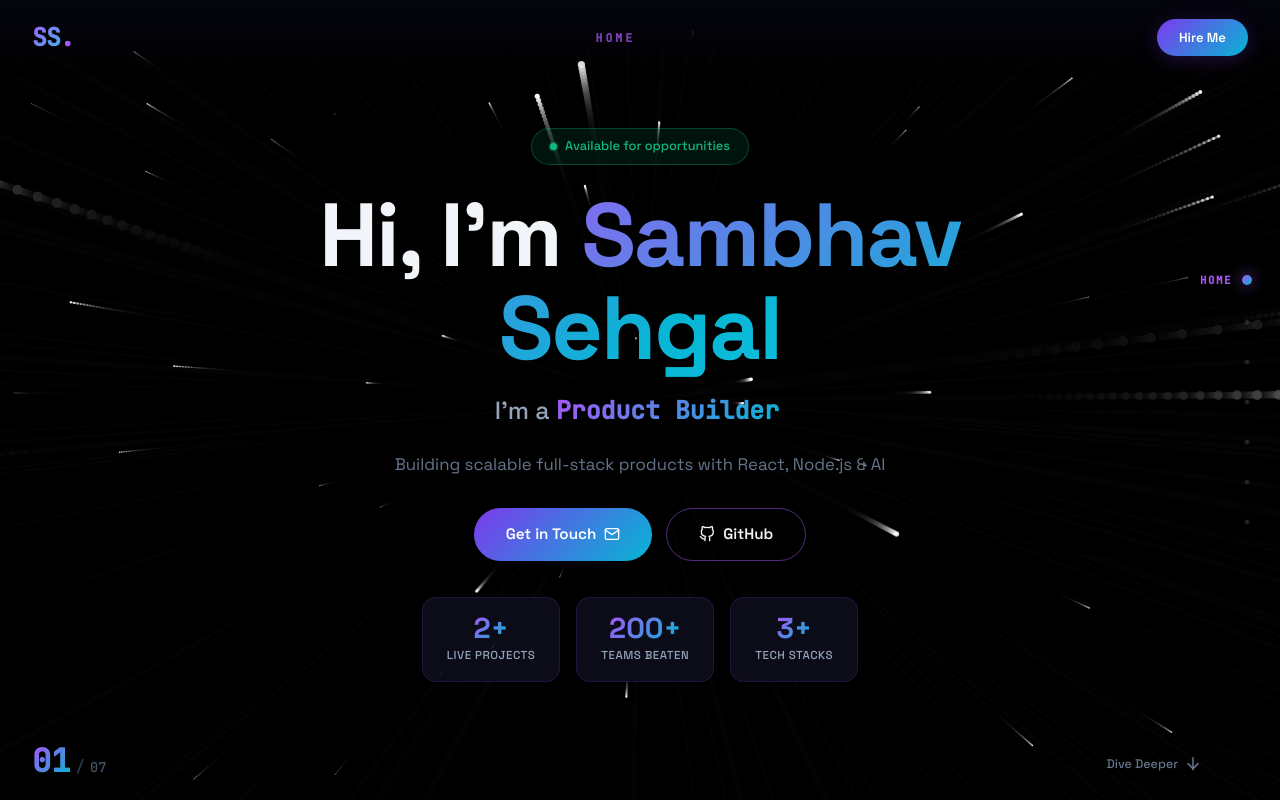
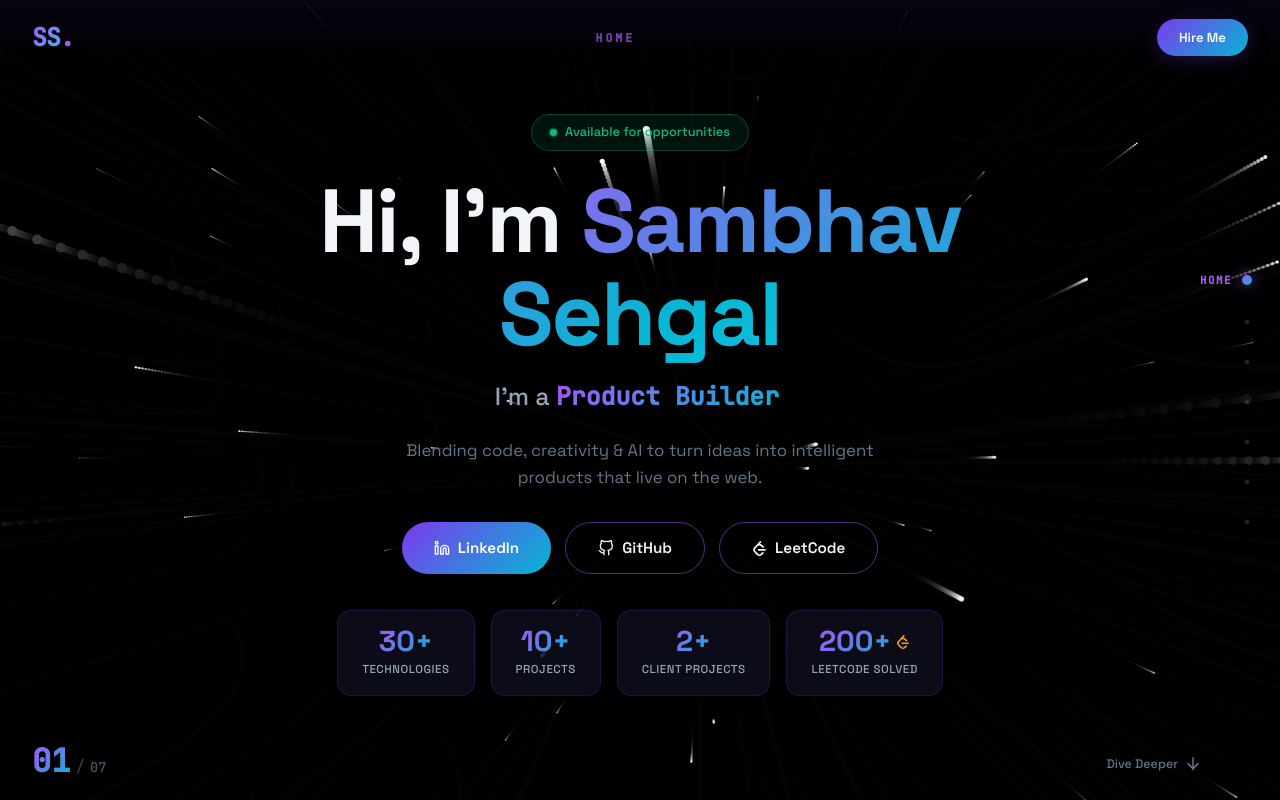
Before and after one commit to sambhav-007/SambhavSehgal, a React (Vite) app in the folder portfolio/: page / in a window 1280 px wide. Built offline with nearby package versions, Linux system fonts and the light colour scheme; no server answers.

Commit message:
feat(slides): update HeroSlide and SkillsSlide components with new stats and improved layout

```diff
--- a/portfolio/src/components/ParticleBackground.jsx
+++ b/portfolio/src/components/ParticleBackground.jsx
@@ -11,6 +11,11 @@ export default function ParticleBackground() {
     let particles = []
     // scrollVel: positive = outward (forward), negative = inward (backward), decays to 0
     let scrollVel = 0
+    // Mouse parallax — vanishing point lags behind cursor in opposite direction
+    let mouseX = 0, mouseY = 0          // raw cursor (0..1 normalised)
+    let vpOffX = 0, vpOffY = 0          // current lerped offset (px)
+    const VP_STRENGTH = 65              // max offset in px
+    const VP_LERP     = 0.04            // smoothing speed
 
     const resize = () => {
       canvas.width = window.innerWidth
@@ -49,9 +54,7 @@ export default function ParticleBackground() {
         this.prevSy  = null
       }
 
-      update(dz) {
-        const cx = canvas.width  / 2
-        const cy = canvas.height / 2
+      update(dz, cx, cy) {
         this.prevSx = this.x3 / this.z * FOV + cx
         this.prevSy = this.y3 / this.z * FOV + cy
 
@@ -60,10 +63,7 @@ export default function ParticleBackground() {
         if (this.z > Z_FAR)   this.reset(false)
       }
 
-      draw() {
-        const cx = canvas.width  / 2
-        const cy = canvas.height / 2
-
+      draw(cx, cy) {
         const sx  = this.x3 / this.z  * FOV + cx
         const sy  = this.y3 / this.z  * FOV + cy
 
@@ -102,12 +102,20 @@ export default function ParticleBackground() {
       ctx.fillStyle = 'rgba(0,0,0,0.14)'
       ctx.fillRect(0, 0, canvas.width, canvas.height)
 
+      // Lerp vanishing point opposite to cursor — far stars barely shift, near stars shift fully
+      const targetOffX = -(mouseX - 0.5) * 2 * VP_STRENGTH
+      const targetOffY = -(mouseY - 0.5) * 2 * VP_STRENGTH
+      vpOffX += (targetOffX - vpOffX) * VP_LERP
+      vpOffY += (targetOffY - vpOffY) * VP_LERP
+      const cx = canvas.width  / 2 + vpOffX
+      const cy = canvas.height / 2 + vpOffY
+
       // dz: z-decrease per frame — scrollVel boosts or reverses it
       const dz = BASE_DZ + scrollVel * 14
       scrollVel *= 0.92
       if (Math.abs(scrollVel) < 0.003) scrollVel = 0
 
-      particles.forEach(p => { p.update(dz); p.draw() })
+      particles.forEach(p => { p.update(dz, cx, cy); p.draw(cx, cy) })
       animationId = requestAnimationFrame(animate)
     }
     animate()
@@ -117,11 +125,17 @@ export default function ParticleBackground() {
       const contrib = Math.sign(e.deltaY) * Math.min(Math.abs(e.deltaY), 60) / 60 * 0.45
       scrollVel = Math.max(-1, Math.min(1, scrollVel + contrib))
     }
+    const onMouseMove = (e) => {
+      mouseX = e.clientX / window.innerWidth
+      mouseY = e.clientY / window.innerHeight
+    }
     window.addEventListener('wheel', onWheel, { passive: true })
+    window.addEventListener('mousemove', onMouseMove)
 
     return () => {
       window.removeEventListener('resize', resize)
       window.removeEventListener('wheel', onWheel)
+      window.removeEventListener('mousemove', onMouseMove)
       cancelAnimationFrame(animationId)
     }
   }, [])
--- a/portfolio/src/components/slides/HeroSlide.jsx
+++ b/portfolio/src/components/slides/HeroSlide.jsx
@@ -1,14 +1,92 @@
-import { useState, useEffect } from 'react'
+import { useState, useEffect, useRef } from 'react'
 import { motion } from 'framer-motion'
-import { FiMail, FiGithub } from 'react-icons/fi'
+import { FiGithub, FiLinkedin } from 'react-icons/fi'
 import s from './slides.module.css'
 
 const ROLES = ['Full-Stack Developer', 'Product Builder', 'Public Speaker', 'Problem Solver']
+
+// Counts up from 0 to `target` over `duration` ms, then appends `suffix`
+function useCountUp(target, duration = 1200, delay = 1100) {
+  const [display, setDisplay] = useState('0')
+  const rafRef = useRef(null)
+
+  useEffect(() => {
+    if (target == null) return
+    // Parse numeric part and suffix (e.g. "35+" → 35, "+")
+    const numStr = String(target)
+    const suffix = numStr.replace(/[0-9]/g, '')
+    const end    = parseInt(numStr) || 0
+
+    let startTime = null
+    const delayTimer = setTimeout(() => {
+      const tick = (ts) => {
+        if (!startTime) startTime = ts
+        const progress = Math.min((ts - startTime) / duration, 1)
+        // Ease out cubic
+        const eased = 1 - Math.pow(1 - progress, 3)
+        setDisplay(String(Math.round(eased * end)) + suffix)
+        if (progress < 1) rafRef.current = requestAnimationFrame(tick)
+      }
+      rafRef.current = requestAnimationFrame(tick)
+    }, delay)
+
+    return () => {
+      clearTimeout(delayTimer)
+      if (rafRef.current) cancelAnimationFrame(rafRef.current)
+    }
+  }, [target, duration, delay])
+
+  return display
+}
+
+function StatBox({ value, label, delay = 1100, href, icon }) {
+  const counted = useCountUp(value, 1100, delay)
+  const inner = (
+    <>
+      <span className={s.statVal} style={icon ? { display: 'flex', alignItems: 'center', gap: 5 } : {}}>
+        {counted}{icon}
+      </span>
+      <span className={s.statLbl}>{label}</span>
+    </>
+  )
+  if (href) {
+    return (
+      <a href={href} target="_blank" rel="noopener noreferrer" className={s.stat} style={{ textDecoration: 'none', cursor: 'pointer' }}>
+        {inner}
+      </a>
+    )
+  }
+  return <div className={s.stat}>{inner}</div>
+}
 
 export default function HeroSlide() {
   const [ri, setRi] = useState(0)
   const [text, setText] = useState('')
   const [typing, setTyping] = useState(true)
+  const [leetcodeSolved, setLeetcodeSolved] = useState(null)
+
+  useEffect(() => {
+    // Hardcoded fallback — update this periodically to match your real count
+    const FALLBACK = '200+'
+    const controller = new AbortController()
+    const timer = setTimeout(() => {
+      controller.abort()
+      setLeetcodeSolved(prev => prev ?? FALLBACK)
+    }, 4000)
+
+    fetch('https://leetcode-stats-api.herokuapp.com/sambhavsehgal', { signal: controller.signal })
+      .then(r => r.ok ? r.json() : null)
+      .then(data => {
+        clearTimeout(timer)
+        setLeetcodeSolved(data?.totalSolved ?? FALLBACK)
+      })
+      .catch(() => {
+        clearTimeout(timer)
+        setLeetcodeSolved(FALLBACK)
+      })
+
+    return () => { controller.abort(); clearTimeout(timer) }
+  }, [])
 
   useEffect(() => {
     const role = ROLES[ri]
@@ -31,7 +109,14 @@ export default function HeroSlide() {
     }
   }, [text, typing, ri])
 
-  const stats = [['2+', 'Live Projects'], ['200+', 'Teams Beaten'], ['3+', 'Tech Stacks']]
+  const stats = [['30+', 'Technologies'], ['10+', 'Projects'], ['2+', 'Client Projects']]
+  const lcVal = leetcodeSolved != null ? `${leetcodeSolved}` : '200+'
+
+  const lcIcon = (
+    <svg width="14" height="14" viewBox="0 0 24 24" fill="#f89f1b" style={{ flexShrink: 0 }}>
+      <path d="M13.483 0a1.374 1.374 0 0 0-.961.438L7.116 6.226l-3.854 4.126a5.266 5.266 0 0 0-1.209 2.104 5.352 5.352 0 0 0-.125.513 5.527 5.527 0 0 0 .062 2.362 5.83 5.83 0 0 0 .349 1.017 5.938 5.938 0 0 0 1.271 1.818l4.277 4.193.039.038c2.248 2.165 5.852 2.133 8.063-.074l2.396-2.392c.54-.54.54-1.414.001-1.955a1.384 1.384 0 0 0-1.957-.001l-2.396 2.392a3.021 3.021 0 0 1-4.205.038l-.02-.019-4.276-4.193c-.652-.64-.972-1.469-.948-2.263a2.68 2.68 0 0 1 .066-.523 2.545 2.545 0 0 1 .619-1.164L9.13 8.114c1.058-1.134 3.204-1.27 4.43-.278l3.501 2.831c.593.48 1.461.387 1.94-.207a1.384 1.384 0 0 0-.207-1.943l-3.5-2.831c-.8-.647-1.766-1.045-2.774-1.202l2.015-2.158A1.384 1.384 0 0 0 13.483 0zm-2.866 12.815a1.38 1.38 0 0 0-1.38 1.382 1.38 1.38 0 0 0 1.38 1.382H20.79a1.38 1.38 0 0 0 1.38-1.382 1.38 1.38 0 0 0-1.38-1.382z"/>
+    </svg>
+  )
 
   return (
     <div className={s.heroWrap}>
@@ -72,7 +157,7 @@ export default function HeroSlide() {
         animate={{ opacity: 1 }}
         transition={{ delay: 0.75 }}
       >
-        Building scalable full-stack products with React, Node.js &amp; AI
+        Blending code, creativity & AI to turn ideas into intelligent products that live on the web.
       </motion.p>
 
       <motion.div
@@ -81,11 +166,14 @@ export default function HeroSlide() {
         animate={{ opacity: 1, y: 0 }}
         transition={{ delay: 0.9 }}
       >
-        <a href="mailto:sambhav.sehgal.007@gmail.com" className="btn-primary">
-          <span>Get in Touch</span><FiMail size={16} />
+        <a href="https://www.linkedin.com/in/sambhav-sehgal-8b6a04259/" target="_blank" rel="noopener noreferrer" className="btn-primary">
+          <FiLinkedin size={16} /> LinkedIn
         </a>
-        <a href="https://github.com" target="_blank" rel="noopener noreferrer" className="btn-outline">
+        <a href="https://github.com/SambhavSehgal" target="_blank" rel="noopener noreferrer" className="btn-outline">
           <FiGithub size={16} /> GitHub
+        </a>
+        <a href="https://leetcode.com/u/sambhavsehgal/" target="_blank" rel="noopener noreferrer" className="btn-outline">
+          <svg width="15" height="15" viewBox="0 0 24 24" fill="currentColor"><path d="M13.483 0a1.374 1.374 0 0 0-.961.438L7.116 6.226l-3.854 4.126a5.266 5.266 0 0 0-1.209 2.104 5.352 5.352 0 0 0-.125.513 5.527 5.527 0 0 0 .062 2.362 5.83 5.83 0 0 0 .349 1.017 5.938 5.938 0 0 0 1.271 1.818l4.277 4.193.039.038c2.248 2.165 5.852 2.133 8.063-.074l2.396-2.392c.54-.54.54-1.414.001-1.955a1.384 1.384 0 0 0-1.957-.001l-2.396 2.392a3.021 3.021 0 0 1-4.205.038l-.02-.019-4.276-4.193c-.652-.64-.972-1.469-.948-2.263a2.68 2.68 0 0 1 .066-.523 2.545 2.545 0 0 1 .619-1.164L9.13 8.114c1.058-1.134 3.204-1.27 4.43-.278l3.501 2.831c.593.48 1.461.387 1.94-.207a1.384 1.384 0 0 0-.207-1.943l-3.5-2.831c-.8-.647-1.766-1.045-2.774-1.202l2.015-2.158A1.384 1.384 0 0 0 13.483 0zm-2.866 12.815a1.38 1.38 0 0 0-1.38 1.382 1.38 1.38 0 0 0 1.38 1.382H20.79a1.38 1.38 0 0 0 1.38-1.382 1.38 1.38 0 0 0-1.38-1.382z"/></svg> LeetCode
         </a>
       </motion.div>
 
@@ -95,12 +183,16 @@ export default function HeroSlide() {
         animate={{ opacity: 1, y: 0 }}
         transition={{ delay: 1.05 }}
       >
-        {stats.map(([v, l]) => (
-          <div key={l} className={s.stat}>
-            <span className={s.statVal}>{v}</span>
-            <span className={s.statLbl}>{l}</span>
-          </div>
+        {stats.map(([v, l], i) => (
+          <StatBox key={l} value={v} label={l} delay={1100 + i * 120} />
         ))}
+        <StatBox
+          value={lcVal}
+          label="LeetCode Solved"
+          delay={1460}
+          href="https://leetcode.com/u/sambhavsehgal/"
+          icon={lcIcon}
+        />
       </motion.div>
     </div>
   )
--- a/portfolio/src/components/slides/SkillsSlide.jsx
+++ b/portfolio/src/components/slides/SkillsSlide.jsx
@@ -2,22 +2,60 @@ import { motion } from 'framer-motion'
 import TunnelSlide from '../TunnelSlide'
 import s from './slides.module.css'
 
+// ── Honest, single-tech bars ─────────────────────────────────────────────────
 const BARS = [
-  { name: 'JavaScript / ES6+', pct: 92, color: 'linear-gradient(90deg,#eab308,#f59e0b)' },
-  { name: 'React.js / Vite',   pct: 90, color: 'linear-gradient(90deg,#06b6d4,#0ea5e9)' },
-  { name: 'Node.js / Express', pct: 85, color: 'linear-gradient(90deg,#22c55e,#16a34a)' },
-  { name: 'MySQL / Sequelize', pct: 80, color: 'linear-gradient(90deg,#f97316,#ea580c)' },
-  { name: 'Framer Motion',     pct: 82, color: 'linear-gradient(90deg,#a855f7,#7c3aed)' },
-  { name: 'Python / OpenCV',   pct: 72, color: 'linear-gradient(90deg,#3b82f6,#6366f1)' },
+  { name: 'Java',        pct: 82, color: 'linear-gradient(90deg,#a855f7,#7c3aed)' },
+  { name: 'JavaScript',  pct: 80, color: 'linear-gradient(90deg,#eab308,#f59e0b)' },
+  { name: 'React',       pct: 78, color: 'linear-gradient(90deg,#06b6d4,#0ea5e9)' },
+  { name: 'SQL',         pct: 76, color: 'linear-gradient(90deg,#f97316,#ea580c)' },
+  { name: 'Node.js',     pct: 74, color: 'linear-gradient(90deg,#22c55e,#16a34a)' },
+  { name: 'Python',      pct: 72, color: 'linear-gradient(90deg,#3b82f6,#6366f1)' },
+
 ]
 
 const GROUPS = [
-  { name: 'Frontend', color: '#a855f7', bg: 'rgba(168,85,247,0.08)', tags: ['React', 'Vite', 'Framer Motion', 'CSS Modules'] },
-  { name: 'Backend',  color: '#06b6d4', bg: 'rgba(6,182,212,0.08)',  tags: ['Node.js', 'Express 5', 'REST APIs'] },
-  { name: 'Database', color: '#22c55e', bg: 'rgba(34,197,94,0.08)',  tags: ['MySQL', 'Sequelize ORM'] },
-  { name: 'Auth',     color: '#f59e0b', bg: 'rgba(245,158,11,0.08)', tags: ['Passport.js', 'JWT', 'OAuth2', 'SendGrid'] },
-  { name: 'AI / ML',  color: '#ec4899', bg: 'rgba(236,72,153,0.08)', tags: ['Gemini API', 'OpenCV', 'ML Pipelines'] },
-  { name: 'Languages',color: '#8b5cf6', bg: 'rgba(139,92,246,0.08)', tags: ['JavaScript', 'Python', 'HTML/CSS'] },
+  {
+    name: '🚀 Languages',
+    color: '#eab308',
+    bg: 'rgba(234,179,8,0.08)',
+    tags: ['Java', 'C++', 'Python', 'JavaScript', 'C'],
+  },
+  {
+    name: '🌐 Frontend',
+    color: '#06b6d4',
+    bg: 'rgba(6,182,212,0.08)',
+    tags: ['HTML', 'CSS', 'React', 'Tailwind CSS', 'Framer Motion', 'Vite'],
+  },
+  {
+    name: '⚙️ Backend',
+    color: '#22c55e',
+    bg: 'rgba(34,197,94,0.08)',
+    tags: ['Node.js', 'Express.js', 'Flask', 'REST APIs', 'API Design'],
+  },
+  {
+    name: '🗄️ Databases',
+    color: '#f97316',
+    bg: 'rgba(249,115,22,0.08)',
+    tags: ['MongoDB', 'MongoDB Atlas', 'MySQL', 'PostgreSQL', 'SQLite'],
+  },
+  {
+    name: '🤖 AI / CV',
+    color: '#ec4899',
+    bg: 'rgba(236,72,153,0.08)',
+    tags: ['OpenCV', 'EasyOCR', 'ML Pipelines'],
+  },
+  {
+    name: '🔌 IoT / Systems',
+    color: '#a855f7',
+    bg: 'rgba(168,85,247,0.08)',
+    tags: ['Arduino', 'Embedded C', 'Linux'],
+  },
+  {
+    name: '🛠 Tools',
+    color: '#8b5cf6',
+    bg: 'rgba(139,92,246,0.08)',
+    tags: ['Git', 'GitHub', 'VS Code', 'Postman'],
+  },
 ]
 
 function Left() {
@@ -46,7 +84,7 @@ function Left() {
 
 function Right() {
   return (
-    <div style={{ display: 'flex', flexDirection: 'column', gap: 10, height: '100%' }}>
+    <div style={{ display: 'flex', flexDirection: 'column', gap: 8, height: '100%' }}>
       {GROUPS.map((g) => (
         <div key={g.name} className={s.skillGroup}>
           <div className={s.skillGroupHeader}>
```
